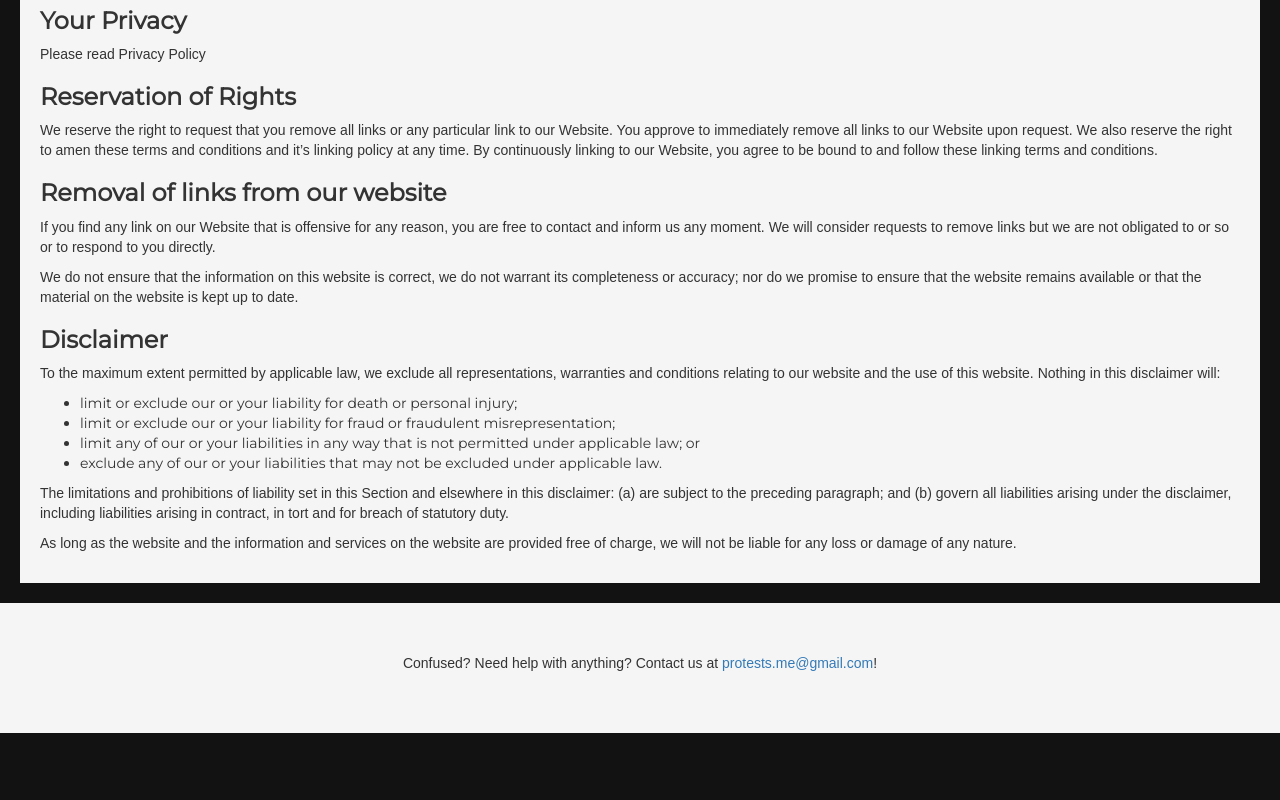
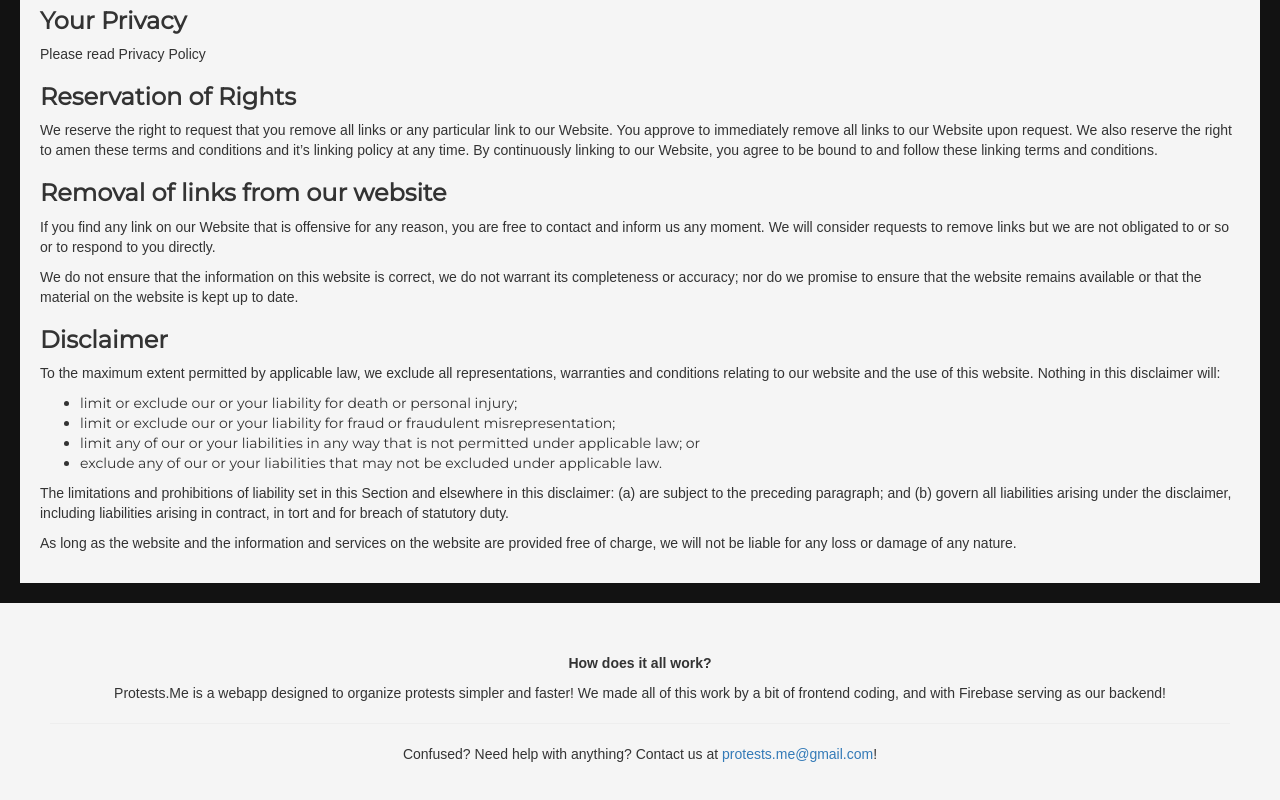
Before and after one commit to cmanage1/protests.me, a website: page public/terms.html in a window 1280 px wide. Shown: the part 2004-2804 px from the top of the page. Before the commit the page ends 2737 px from the top, so only its background shows below. Drawn offline with nearby package versions, Linux system fonts and the light colour scheme.

Commit message:
made footers consistent for all pages except for profile.html (because that page doesn't need one)

```diff
--- a/public/terms.html
+++ b/public/terms.html
@@ -191,8 +191,18 @@
 </body>
 <footer>
     <div class="footer">
-        <p>Confused? Need help with anything? Contact us at <a
-                href="mailto:protests.me@gmail.com">protests.me@gmail.com</a>!</p>
+        <p>
+            <strong>How does it all work?</strong>
+        </p>
+        <p>
+            Protests.Me is a webapp designed to organize protests simpler and
+            faster! We made all of this work by a bit of frontend coding, and with Firebase serving as our backend!
+        </p>
+        <hr>
+        <p>
+            Confused? Need help with anything? Contact us at <a
+                href="mailto:protests.me@gmail.com">protests.me@gmail.com</a>!
+        </p>
     </div>
 </footer>
 </html>
```
Also changed, not shown: public/Login.html (+12 -2 lines), public/privacy_policy.html (+12 -2 lines).
